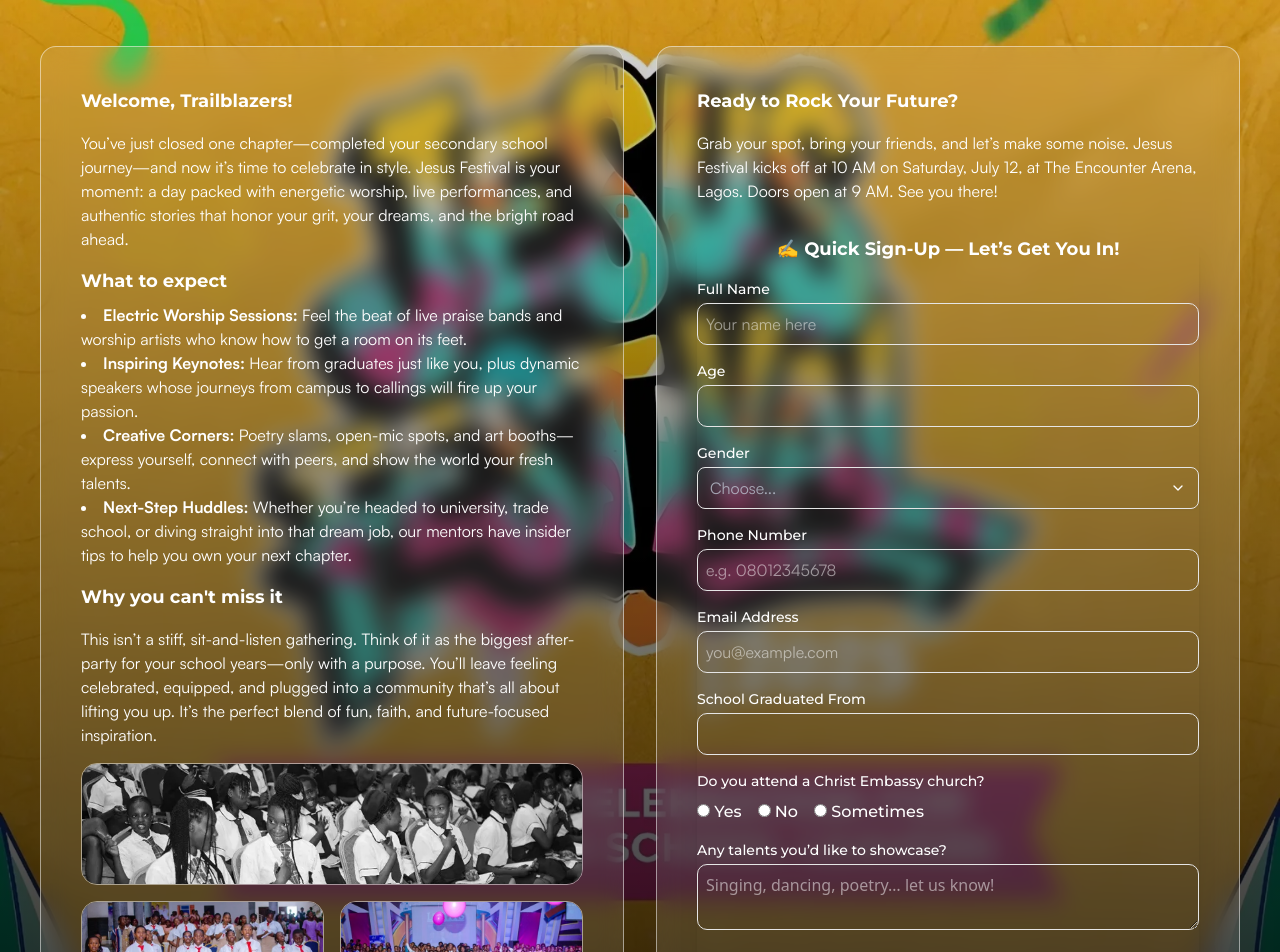
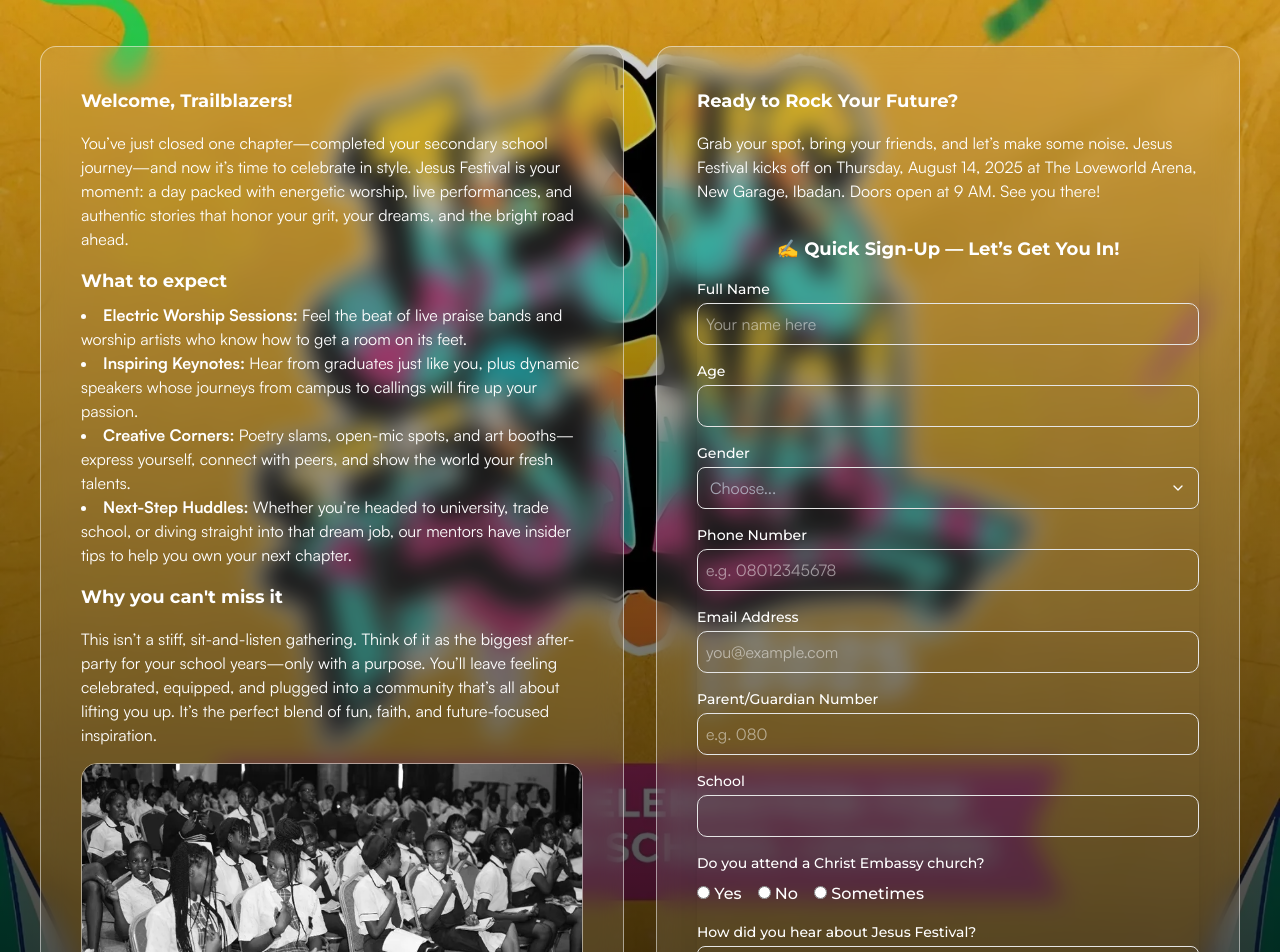
Before and after one commit to david-oj/jesus_festival, a React (Vite) app: page / in a window 1280 px wide. Shown: the part 80-1032 px from the top of the page. Built offline with nearby package versions, Linux system fonts and the light colour scheme.

Commit message:
change form fields

```diff
--- a/src/components/Form.tsx
+++ b/src/components/Form.tsx
@@ -16,7 +16,7 @@
   tel: string;
   schoolGrad?: string;
   churchNameAndLocation?: string;
-  talents?: string;
+  guardianTel?: string;
   hearAbout: string;
   emailConsent?: boolean;
 };
@@ -29,7 +29,7 @@
   tel: "",
   schoolGrad: "",
   churchNameAndLocation: "",
-  talents: "",
+  guardianTel: "",
   hearAbout: "",
   emailConsent: false,
 };
@@ -139,9 +139,6 @@
             <SelectContent className="bg-white/10 text-white font-satoshi backdrop-blur-md">
               <SelectItem value="Male">Male</SelectItem>
               <SelectItem value="Female">Female</SelectItem>
-              <SelectItem value="Prefer not to say">
-                Prefer not to say
-              </SelectItem>
             </SelectContent>
           </Select>
         </div>
@@ -175,8 +172,22 @@
         </div>
 
         <div>
+          <label className="block text-sm font-medium">Parent/Guardian Number</label>
+          <input
+            type="tel"
+            className="mt-1 w-full p-2 border rounded-lg"
+            placeholder="e.g. 080"
+            name="tel"
+            id="tel"
+            value={formData.guardianTel}
+            onChange={handleChange}
+            required
+          />
+        </div>
+
+        <div>
           <label className="block text-sm font-medium">
-            School Graduated From
+            School
           </label>
           <input
             type="text"
@@ -243,20 +254,6 @@
         )}
 
         <div>
-          <label className="block text-sm font-medium">
-            Any talents you’d like to showcase?
-          </label>
-          <textarea
-            className="mt-1 w-full p-2 border rounded-lg"
-            placeholder="Singing, dancing, poetry… let us know!"
-            name="talents"
-            id="talents"
-            value={formData.talents}
-            onChange={handleChange}
-          ></textarea>
-        </div>
-
-        <div>
           <label htmlFor="hearAbout" className="block mb-1 text-sm font-medium">
             How did you hear about Jesus Festival?
           </label>
@@ -296,6 +293,22 @@
             I agree to receive updates about Jesus Festival via SMS or email.
           </p>
         </div>
+        {/* <div className="mt-8 w-fit mx-auto">
+          <button
+            onClick={() =>
+              navigate("/payment", {
+                state: {
+                  fullName: "Test User",
+                  email: "test@example.com",
+                  amount: 5000,
+                },
+              })
+            }
+            className="bg-red-500 text-white p-2 rounded-lg"
+          >
+            Test Payment Page
+          </button>
+        </div> */}
 
         <button
           type="submit"
--- a/src/pages/Home.tsx
+++ b/src/pages/Home.tsx
@@ -150,7 +150,7 @@
               community that’s all about lifting you up. It’s the perfect blend
               of fun, faith, and future-focused inspiration.
             </p>
-            <div className=" h-[280px] sm:h-[350px] md:h-[250px] mt-4 flex-col flex md:gap-4 gap-3">
+            <div className=" h-[280px] sm:h-[350px] md:h-[250px] lg:h-[300px] xl:h-[400px] mt-4 flex-col flex md:gap-4 gap-3">
               <div className="h-[55%] sm:rounded-2xl rounded-lg border border-white/50 overflow-hidden">
                 <img
                   src={students2}
@@ -180,8 +180,8 @@
             <h3 className="max-md:text-center">Ready to Rock Your Future?</h3>
             <p className="mt-4 max-md:text-center">
               Grab your spot, bring your friends, and let’s make some noise.
-              Jesus Festival kicks off at 10 AM on Saturday, July 12, at The
-              Encounter Arena, Lagos. Doors open at 9 AM. See you there!
+              Jesus Festival kicks off on Thursday, August 14, 2025 at The
+              Loveworld Arena, New Garage, Ibadan. Doors open at 9 AM. See you there!
             </p>
 
             <Form />
--- a/src/pages/PaymentConfirmation.tsx
+++ /dev/null
@@ -1,91 +0,0 @@
-// components/PaymentConfirmation.tsx
-import { useEffect } from "react";
-import { useLocation, useNavigate } from "react-router-dom";
-
-interface PaymentData {
-  fullName: string;
-  email: string;
-  amount: number;
-}
-
-const PaymentConfirmation = () => {
-  const navigate = useNavigate();
-  const location = useLocation();
-  const paymentData = location.state as PaymentData;
-
-  useEffect(() => {
-    if (!paymentData?.fullName || !paymentData?.email) {
-      navigate("/"); // Redirect if no data
-    }
-  }, [paymentData, navigate]);
-
-  return (
-    <section className="max-w-[1536px] mx-auto">
-      <div className="md:p-10 p-4">
-        <div className="md:p-10 p-6 rounded-2xl text-white backdrop-blur-md border bg-white/10 border-white/50">
-          <h3 className="text-center text-2xl font-montserrat font-bold mb-8">
-            🎉 Almost There! Confirm Your Jesus Festival Registration
-          </h3>
-
-          <div className="max-w-2xl mx-auto space-y-6">
-            {/* User Details Section */}
-            <div className="p-6 rounded-xl bg-white/5 border border-white/20">
-              <h4 className="font-montserrat text-lg mb-4">Your Details</h4>
-              <div className="space-y-2 font-satoshi">
-                <p><strong>Name:</strong> {paymentData?.fullName}</p>
-                <p><strong>Email:</strong> {paymentData?.email}</p>
-              </div>
-            </div>
-
-            {/* Event Details Section */}
-            <div className="p-6 rounded-xl bg-white/5 border border-white/20">
-              <h4 className="font-montserrat text-lg mb-4">Event Details</h4>
-              <div className="space-y-2 font-satoshi">
-                <p><strong>Date:</strong> Saturday, July 12</p>
-                <p><strong>Time:</strong> 10:00 AM (Doors open at 9:00 AM)</p>
-                <p><strong>Venue:</strong> The Encounter Arena, Lagos</p>
-              </div>
-            </div>
-
-            {/* Payment Summary */}
-            <div className="p-6 rounded-xl bg-white/5 border border-white/20">
-              <h4 className="font-montserrat text-lg mb-4">Payment Summary</h4>
-              <div className="flex justify-between items-center font-satoshi">
-                <span>Registration Fee:</span>
-                <span className="text-xl font-bold">₦{paymentData?.amount?.toLocaleString()}</span>
-              </div>
-            </div>
-
-            {/* Action Section */}
-            <div className="mt-8 space-y-4">
-              <button
-                className="w-full bg-blue-600 text-white py-3 rounded-xl hover:bg-blue-700 transition font-montserrat font-semibold"
-                onClick={() => {
-                  // Add your payment gateway trigger here
-                  console.log("Initiating payment...");
-                }}
-              >
-                Confirm & Pay Now
-              </button>
-
-              <p className="text-center text-sm font-satoshi text-white/80">
-                Secure payment processing powered by [Your Payment Gateway]
-              </p>
-
-              <div className="text-center mt-4">
-                <button
-                  onClick={() => navigate(-1)}
-                  className="text-sm text-white/70 hover:text-white transition underline"
-                >
-                  ← Return to Registration
-                </button>
-              </div>
-            </div>
-          </div>
-        </div>
-      </div>
-    </section>
-  );
-};
-
-export default PaymentConfirmation;
```
Also changed, not shown: src/pages/Payment.tsx (+68 -11 lines).
